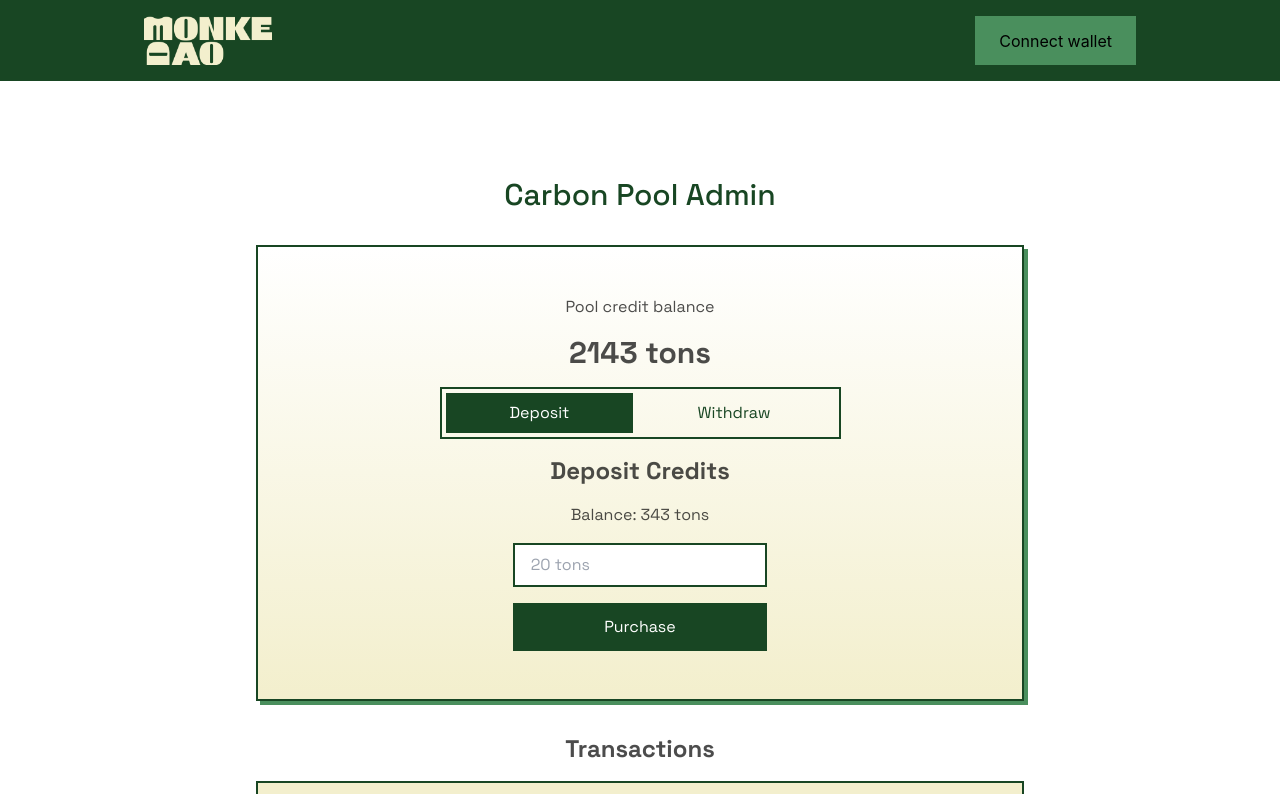
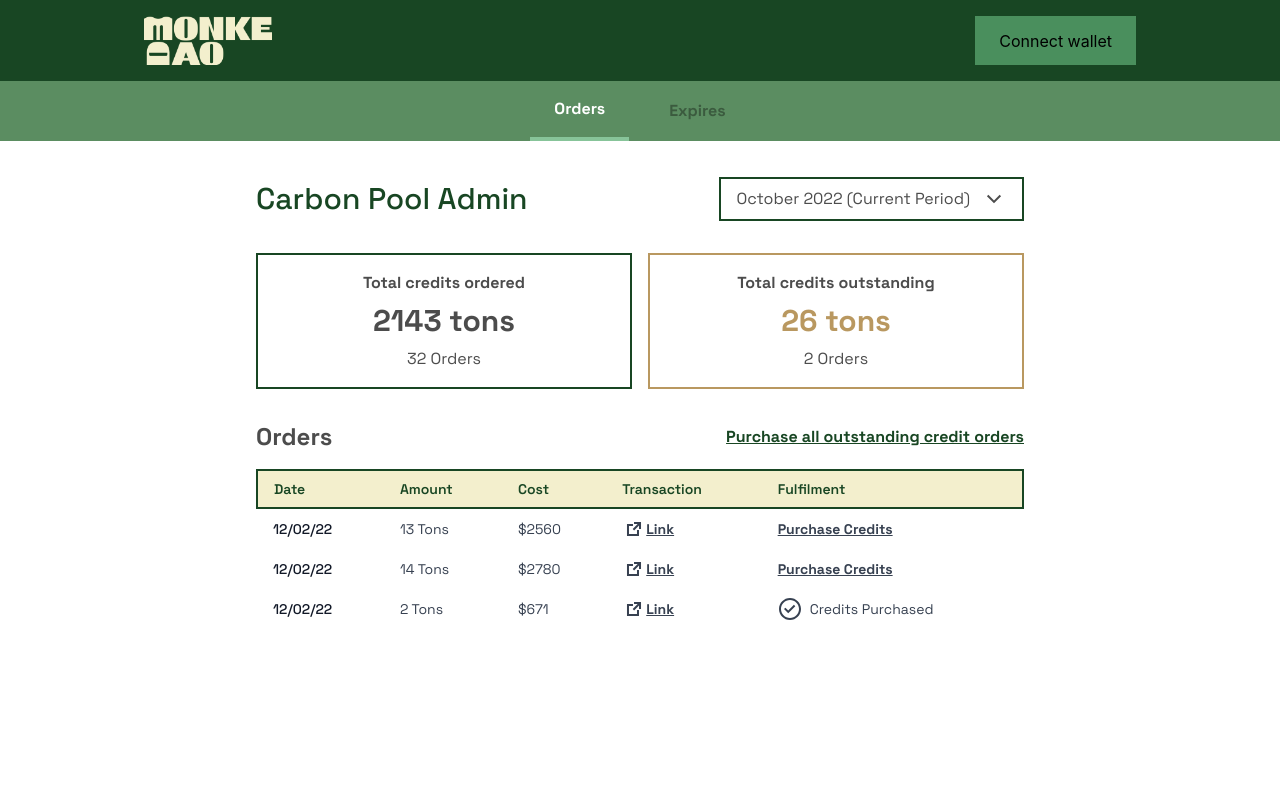
Before and after one commit to MonkeDAO/carbon-credits-frontend, a Next.js app: page /admin in a window 1280 px wide. Shown: the top 794 px of the page. Built offline with nearby package versions, Linux system fonts and the light colour scheme.

Commit message:
divided orders and expiry page

```diff
--- a/pages/admin.js
+++ b/pages/admin.js
@@ -3,75 +3,98 @@ import Layout from "../components/Layout";
 
 function Admin() {
   const [option, setOption] = useState(0);
+  const [showOrders, setShowOrders] = useState(true);
   const transactions = [
     {
       date: "12/02/22",
       amount: "13",
       cost: "2560",
-      wallet: "Af2f...wafR",
+      link: "https://monkedao.io/",
+      fulfilment: true,
+      expiryDate: "12/02/23",
     },
     {
       date: "12/02/22",
       amount: "14",
       cost: "2780",
-      wallet: "Af2f...wafR",
+      link: "https://monkedao.io/",
+      fulfilment: true,
+      expiryDate: "12/02/23",
     },
     {
       date: "12/02/22",
       amount: "2",
       cost: "671",
-      wallet: "Af2f...wafR",
+      link: "https://monkedao.io/",
+      fulfilment: false,
+      expiryDate: "12/02/23",
     },
   ];
 
   return (
     <Layout>
-      <h2 className="text-[#184623] text-3xl font-medium pt-24 pb-8">
+      <div className="bg-[#5B8D61] mx-auto flex items-center justify-center gap-4 absolute left-0 w-full">
+        <p
+          className={`py-4 px-6 hover:cursor-pointer font-bold ${
+            showOrders
+              ? "border-b-4 border-[#87C499] text-white"
+              : "border-transparent opacity-50 hover:opacity-100"
+          }`}
+          onClick={() => setShowOrders(true)}
+        >
+          Orders
+        </p>
+        <p
+          className={`py-4 px-6 hover:cursor-pointer font-bold ${
+            !showOrders
+              ? "border-b-4 border-[#87C499] text-white"
+              : "border-transparent opacity-50 hover:opacity-100"
+          }`}
+          onClick={() => setShowOrders(false)}
+        >
+          Expires
+        </p>
+      </div>
+      {showOrders ? (
+        <div className="pt-24">
+          <div className="flex items-center justify-between pb-8">
+            <h2 className="text-[#184623] text-3xl font-medium">
               Carbon Pool Admin
             </h2>
-      <div
-        style={{
-          background:
-            "linear-gradient(180deg, rgba(243, 239, 205, 0) 0%, #F3EFCD 99.46%)",
-        }}
-        className="grid gap-4 py-12 shadow-[4px_4px_0_#4A8F5D] border-2 border-[#184623]"
+            <div className="flex items-center hover:cursor-pointer border-2 border-[#184623] py-2 px-4 gap-3">
+              <p>October 2022 (Current Period)</p>
+              <svg
+                width="24"
+                height="24"
+                viewBox="0 0 24 24"
+                fill="none"
+                xmlns="http://www.w3.org/2000/svg"
               >
-        <h3>Pool credit balance</h3>
-        <span className="font-bold text-3xl">2143 tons</span>
-        <div className="max-w-max mx-auto p-1 border-2 border-[#184623]">
-          <button
-            className={`${
-              option === 0
-                ? "bg-[#184623] text-white"
-                : "bg-transparent text-[#184623]"
-            } py-2 px-16 hover:opacity-50`}
-            onClick={() => setOption(0)}
-          >
-            Deposit
-          </button>
-          <button
-            className={`${
-              option === 1
-                ? "bg-[#184623] text-white"
-                : "bg-transparent text-[#184623]"
-            } py-2 px-16 hover:opacity-50`}
-            onClick={() => setOption(1)}
-          >
-            Withdraw
-          </button>
+                <path
+                  d="M6.34317 7.75732L4.92896 9.17154L12 16.2426L19.0711 9.17157L17.6569 7.75735L12 13.4142L6.34317 7.75732Z"
+                  fill="currentColor"
+                />
+              </svg>
             </div>
-        <span className="font-bold text-2xl">Deposit Credits</span>
-        <span>Balance: 343 tons</span>
-        <input
-          type="text"
-          className="bg-white border-2 border-[#184623] w-1/3 mx-auto px-4 py-2"
-          placeholder="20 tons"
-        />
-        <button className="text-white bg-[#184623] w-1/3 mx-auto py-3 hover:opacity-50">
-          Purchase
-        </button>
           </div>
-      <h3 className="font-bold text-2xl pt-8 pb-4">Transactions</h3>
+          <div className="grid grid-cols-2 gap-4">
+            <div className="border-2 border-[#184623] p-4 grid gap-2">
+              <p className="font-bold">Total credits ordered</p>
+              <p className="text-3xl font-black">2143 tons</p>
+              <p>32 Orders</p>
+            </div>
+            <div className="border-2 border-[#B99860] p-4 grid gap-2">
+              <p className="font-bold">Total credits outstanding</p>
+              <p className="text-3xl font-black text-[#B99860]">26 tons</p>
+              <p>2 Orders</p>
+            </div>
+          </div>
+          <div className="flex items-center justify-between pt-8 pb-4">
+            <h3 className="font-bold text-2xl">Orders</h3>
+            <p className="underline font-bold text-[#184623] hover:cursor-pointer">
+              Purchase all outstanding credit orders
+            </p>
+          </div>
           <div className="overflow-x-auto text-left pb-12">
             <table className="min-w-full divide-y divide-gray-200 text-sm">
               <thead className="bg-[#F3EFCD] border-2 border-[#184623]">
@@ -86,7 +109,10 @@ function Admin() {
                     Cost
                   </th>
                   <th className="whitespace-nowrap px-4 py-2 text-left text-[#184623] font-semibold">
-                Wallet
+                    Transaction
+                  </th>
+                  <th className="whitespace-nowrap px-4 py-2 text-left text-[#184623] font-semibold">
+                    Fulfilment
                   </th>
                 </tr>
               </thead>
@@ -105,7 +131,60 @@ function Admin() {
                         ${transaction.cost}
                       </td>
                       <td className="whitespace-nowrap px-4 py-2 text-gray-700">
-                    {transaction.wallet}
+                        <a
+                          href={transaction.link}
+                          target="_blank"
+                          className="hover:cursor-pointer font-bold underline flex items-center"
+                          rel="noreferrer"
+                        >
+                          <svg
+                            width="24"
+                            height="24"
+                            viewBox="0 0 24 24"
+                            fill="none"
+                            xmlns="http://www.w3.org/2000/svg"
+                            className="hover:cursor-pointer"
+                          >
+                            <path
+                              d="M15.6396 7.02527H12.0181V5.02527H19.0181V12.0253H17.0181V8.47528L12.1042 13.3892L10.6899 11.975L15.6396 7.02527Z"
+                              fill="currentColor"
+                            />
+                            <path
+                              d="M10.9819 6.97473H4.98193V18.9747H16.9819V12.9747H14.9819V16.9747H6.98193V8.97473H10.9819V6.97473Z"
+                              fill="currentColor"
+                            />
+                          </svg>
+                          <p>Link</p>
+                        </a>
+                      </td>
+                      <td className="whitespace-nowrap px-4 py-2 text-gray-700">
+                        {transaction.fulfilment ? (
+                          <p className="font-black underline hover:cursor-pointer">
+                            Purchase Credits
+                          </p>
+                        ) : (
+                          <div className="flex items-center gap-2">
+                            <svg
+                              width="24"
+                              height="24"
+                              viewBox="0 0 24 24"
+                              fill="none"
+                              xmlns="http://www.w3.org/2000/svg"
+                            >
+                              <path
+                                d="M10.2426 16.3137L6 12.071L7.41421 10.6568L10.2426 13.4853L15.8995 7.8284L17.3137 9.24262L10.2426 16.3137Z"
+                                fill="currentColor"
+                              />
+                              <path
+                                fill-rule="evenodd"
+                                clip-rule="evenodd"
+                                d="M1 12C1 5.92487 5.92487 1 12 1C18.0751 1 23 5.92487 23 12C23 18.0751 18.0751 23 12 23C5.92487 23 1 18.0751 1 12ZM12 21C7.02944 21 3 16.9706 3 12C3 7.02944 7.02944 3 12 3C16.9706 3 21 7.02944 21 12C21 16.9706 16.9706 21 12 21Z"
+                                fill="currentColor"
+                              />
+                            </svg>
+                            <p>Credits Purchased</p>
+                          </div>
+                        )}
                       </td>
                     </tr>
                   );
@@ -113,6 +192,91 @@ function Admin() {
               </tbody>
             </table>
           </div>
+        </div>
+      ) : (
+        <div className="pt-24">
+          <h2 className="text-[#184623] text-3xl font-medium pb-8">
+            Carbon Credit Expiries
+          </h2>
+          <div className="overflow-x-auto text-left pb-12">
+            <table className="min-w-full divide-y divide-gray-200 text-sm">
+              <thead className="bg-[#F3EFCD] border-2 border-[#184623]">
+                <tr>
+                  <th className="whitespace-nowrap px-4 py-2 text-left text-[#184623] font-semibold">
+                    Date
+                  </th>
+                  <th className="whitespace-nowrap px-4 py-2 text-left text-[#184623] font-semibold">
+                    Amount
+                  </th>
+                  <th className="whitespace-nowrap px-4 py-2 text-left text-[#184623] font-semibold">
+                    Price
+                  </th>
+                  <th className="whitespace-nowrap px-4 py-2 text-left text-[#184623] font-semibold">
+                    Transaction
+                  </th>
+                  <th className="whitespace-nowrap px-4 py-2 text-left text-[#184623] font-semibold">
+                    Expiry Date
+                  </th>
+                  <th className="whitespace-nowrap px-4 py-2 text-left text-[#184623] font-semibold">
+                    Action
+                  </th>
+                </tr>
+              </thead>
+
+              <tbody>
+                {transactions.map((transaction, index) => {
+                  return (
+                    <tr key={index}>
+                      <td className="whitespace-nowrap px-4 py-2 font-medium text-gray-900">
+                        {transaction.date}
+                      </td>
+                      <td className="whitespace-nowrap px-4 py-2 text-gray-700">
+                        {transaction.amount} Tons
+                      </td>
+                      <td className="whitespace-nowrap px-4 py-2 text-gray-700">
+                        ${transaction.cost}
+                      </td>
+                      <td className="whitespace-nowrap px-4 py-2 text-gray-700 underline flex items-center">
+                        <a
+                          href={transaction.link}
+                          target="_blank"
+                          className="hover:cursor-pointer font-bold underline flex items-center"
+                          rel="noreferrer"
+                        >
+                          <svg
+                            width="24"
+                            height="24"
+                            viewBox="0 0 24 24"
+                            fill="none"
+                            xmlns="http://www.w3.org/2000/svg"
+                            className="hover:cursor-pointer"
+                          >
+                            <path
+                              d="M15.6396 7.02527H12.0181V5.02527H19.0181V12.0253H17.0181V8.47528L12.1042 13.3892L10.6899 11.975L15.6396 7.02527Z"
+                              fill="currentColor"
+                            />
+                            <path
+                              d="M10.9819 6.97473H4.98193V18.9747H16.9819V12.9747H14.9819V16.9747H6.98193V8.97473H10.9819V6.97473Z"
+                              fill="currentColor"
+                            />
+                          </svg>
+                          <p>Link</p>
+                        </a>
+                      </td>
+                      <td className="whitespace-nowrap px-4 py-2 text-gray-700">
+                        {transaction.expiryDate}
+                      </td>
+                      <td className="whitespace-nowrap px-4 py-2 text-red-700 underline font-bold hover:cursor-pointer">
+                        Expire NFT
+                      </td>
+                    </tr>
+                  );
+                })}
+              </tbody>
+            </table>
+          </div>
+        </div>
+      )}
     </Layout>
   );
 }
```
Lines whose indentation alone changed are shown as unchanged.
